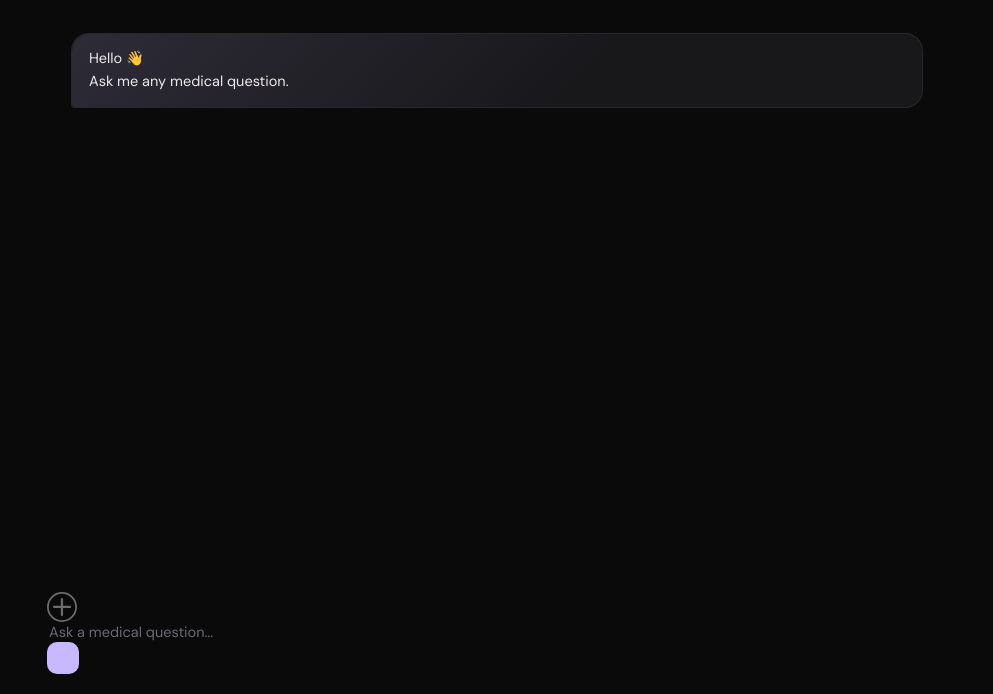
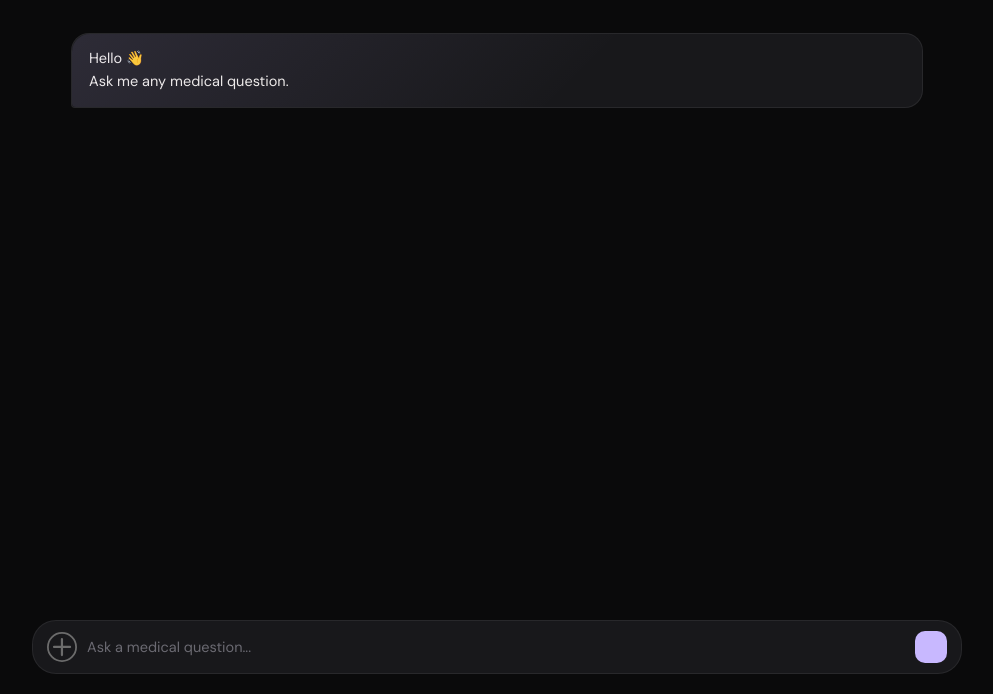
Before and after one commit to Aadarsh-1000/Medlab-1000, a website: page public/ai.html in a window 1280 px wide. Shown: the part 106-800 px from the top of the page, without its empty margins (143-1136 px from the left). Drawn offline with Linux system fonts and the light colour scheme.

Commit message:
made stuf

```diff
--- a/public/ai.css
+++ b/public/ai.css
@@ -92,6 +92,15 @@ h1 {
 
 /* Input bar */
 .messageBox {
+  display: flex;
+  align-items: center;
+  gap: 8px;
+  background: var(--surface2);
+  border: 0.5px solid var(--border);
+  border-radius: var(--radius-lg);
+  padding: 10px 14px;
+  transition: border-color 0.2s, box-shadow 0.2s;
+
   position: fixed;
 
   bottom: 20px;
@@ -102,7 +111,9 @@ h1 {
   width: min(900px, 92%);
 
   z-index: 1000;
+
 }
+
 .messageBox:focus-within {
   border-color: var(--border-hover);
   box-shadow: 0 0 0 3px rgba(200,184,255,0.06);
```
